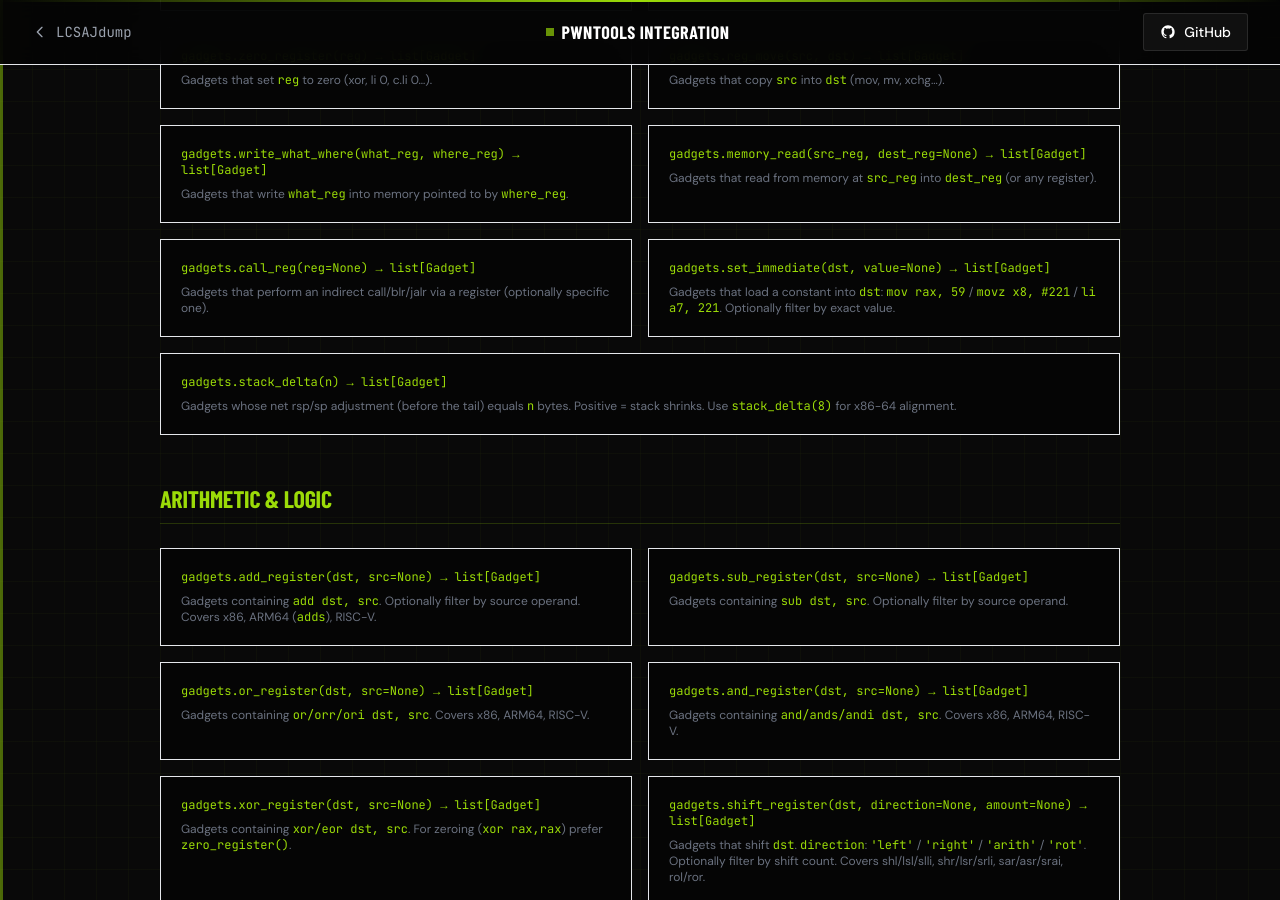
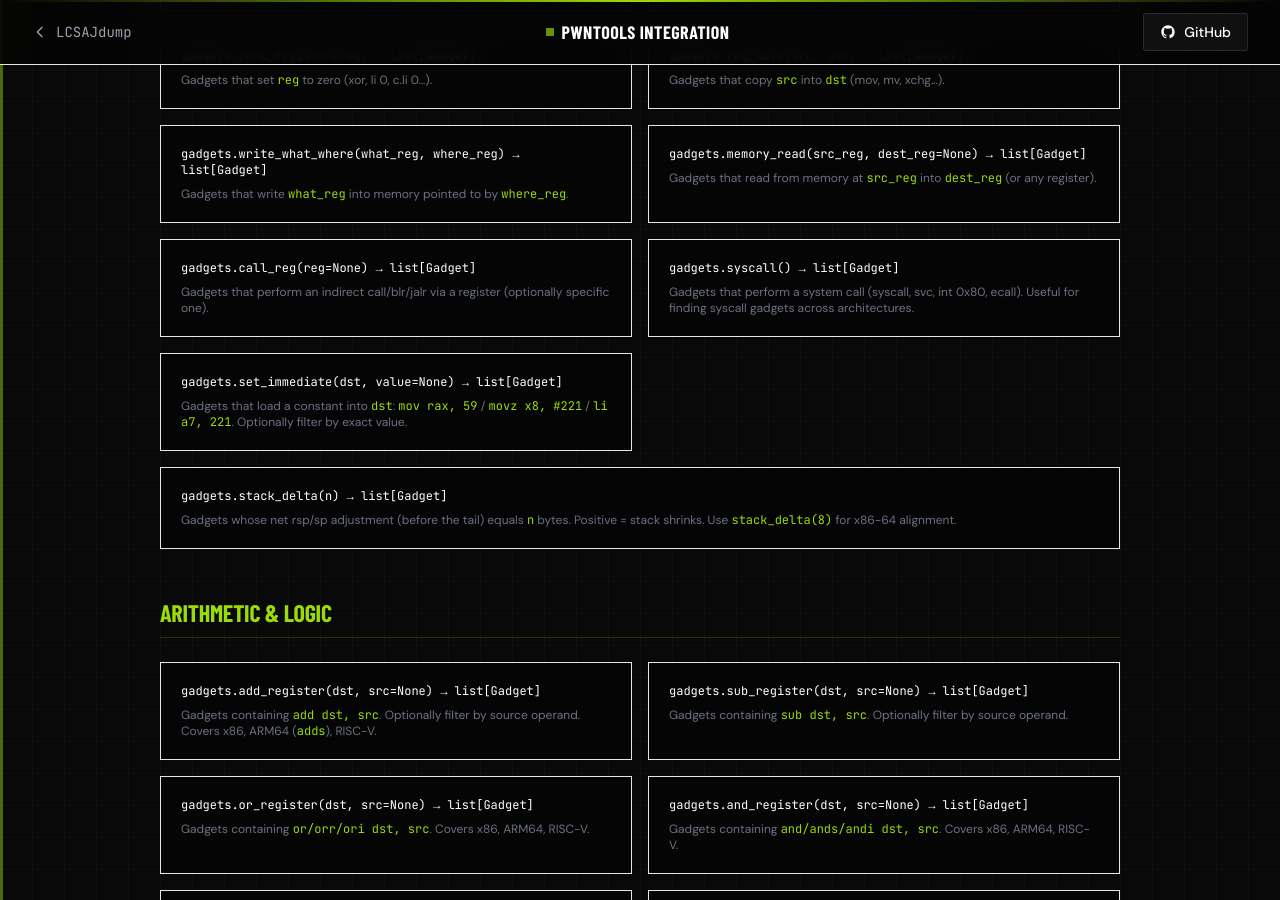
Before and after one commit to Chris1sFlaggin/Chris1sFlaggin.github.io, a Jekyll site: the page LCSAJdump/pwntools/index.html, which Jekyll copies as it is, in a window 1280 px wide and 900 px high, scrolled down 4763 px. Built offline with Jekyll 4.4.1, drawn with Linux system fonts in a browser that asks for light colours; nearby versions of some CDN libraries; some web fonts are replaced; some of the changed text lies outside the part shown.

```diff
--- a/LCSAJdump/pwntools/index.html
+++ b/LCSAJdump/pwntools/index.html
@@ -226,7 +226,7 @@
                         Available
                     </span>
                     <span class="px-3 py-1 bg-white/5 border border-white/10 text-sm text-gray-400 font-mono sharp">x86_64 · ARM64 · RISC-V64</span>
-                    <span class="px-3 py-1 bg-white/5 border border-white/10 text-sm text-gray-400 font-mono sharp">22 public methods</span>
+                    <span class="px-3 py-1 bg-white/5 border border-white/10 text-sm text-gray-400 font-mono sharp">23 public methods</span>
                 </div>
             </div>
         </div>
@@ -384,7 +384,7 @@
             <div class="bg-black border-l-2 border-primary/50 border-y border-r border-white/10 sharp p-6 mb-4 flex flex-col">
               <div class="flex flex-col md:flex-row md:items-center justify-between gap-4 mb-4 pb-4 border-b border-white/5">
                 <h4 class="font-mono text-lg text-white">
-                                <span class="text-gray-500">gadgets.</span><span class="text-primary font-bold">find</span><span class="text-gray-400">(pattern)</span>
+                  <span class="text-gray-500">gadgets.</span><span class="text-white font-bold">find</span><span class="text-gray-400">(pattern)</span>
                 </h4>
                             <div class="flex items-center gap-2 text-xs font-mono">
                                 <span class="text-gray-500">Returns:</span>
@@ -403,7 +403,7 @@
             <div class="bg-black border-l-2 border-primary/50 border-y border-r border-white/10 sharp p-6 mb-4 flex flex-col">
               <div class="flex flex-col md:flex-row md:items-center justify-between gap-4 mb-4 pb-4 border-b border-white/5">
                 <h4 class="font-mono text-lg text-white">
-                                <span class="text-gray-500">gadgets.</span><span class="text-primary font-bold">best</span><span class="text-gray-400">(pattern)</span>
+                  <span class="text-gray-500">gadgets.</span><span class="text-white font-bold">best</span><span class="text-gray-400">(pattern)</span>
                 </h4>
                             <div class="flex items-center gap-2 text-xs font-mono">
                                 <span class="text-gray-500">Returns:</span>
@@ -421,7 +421,7 @@
             <div class="bg-black border-l-2 border-primary/50 border-y border-r border-white/10 sharp p-6 mb-4 flex flex-col">
               <div class="flex flex-col md:flex-row md:items-center justify-between gap-4 mb-4 pb-4 border-b border-white/5">
                 <h4 class="font-mono text-lg text-white">
-                                <span class="text-gray-500">gadgets.</span><span class="text-primary font-bold">address_in_range</span><span class="text-gray-400">(low, high)</span>
+                  <span class="text-gray-500">gadgets.</span><span class="text-white font-bold">address_in_range</span><span class="text-gray-400">(low, high)</span>
                 </h4>
                             <div class="flex items-center gap-2 text-xs font-mono">
                                 <span class="text-gray-500">Returns:</span>
@@ -440,7 +440,7 @@
             <div class="bg-black border-l-2 border-primary/50 border-y border-r border-white/10 sharp p-6 mb-4 flex flex-col">
               <div class="flex flex-col md:flex-row md:items-center justify-between gap-4 mb-4 pb-4 border-b border-white/5">
                 <h4 class="font-mono text-lg text-white">
-                                <span class="text-gray-500">gadgets.</span><span class="text-primary font-bold">sets_register</span><span class="text-gray-400">(reg)</span>
+                  <span class="text-gray-500">gadgets.</span><span class="text-white font-bold">sets_register</span><span class="text-gray-400">(reg)</span>
                 </h4>
                             <div class="flex items-center gap-2 text-xs font-mono">
                                 <span class="text-gray-500">Returns:</span>
@@ -458,7 +458,7 @@
             <div class="bg-black border-l-2 border-primary/50 border-y border-r border-white/10 sharp p-6 mb-4 flex flex-col">
               <div class="flex flex-col md:flex-row md:items-center justify-between gap-4 mb-4 pb-4 border-b border-white/5">
                 <h4 class="font-mono text-lg text-white">
-                                <span class="text-gray-500">gadgets.</span><span class="text-primary font-bold">loads_from_stack</span><span class="text-gray-400">(reg)</span>
+                  <span class="text-gray-500">gadgets.</span><span class="text-white font-bold">loads_from_stack</span><span class="text-gray-400">(reg)</span>
                 </h4>
                             <div class="flex items-center gap-2 text-xs font-mono">
                                 <span class="text-gray-500">Returns:</span>
@@ -476,7 +476,7 @@
             <div class="bg-black border-l-2 border-primary/50 border-y border-r border-white/10 sharp p-6 mb-4 flex flex-col">
               <div class="flex flex-col md:flex-row md:items-center justify-between gap-4 mb-4 pb-4 border-b border-white/5">
                 <h4 class="font-mono text-lg text-white">
-                                <span class="text-gray-500">gadgets.</span><span class="text-primary font-bold">no_clobber</span><span class="text-gray-400">(*regs)</span>
+                  <span class="text-gray-500">gadgets.</span><span class="text-white font-bold">no_clobber</span><span class="text-gray-400">(*regs)</span>
                 </h4>
                             <div class="flex items-center gap-2 text-xs font-mono">
                                 <span class="text-gray-500">Returns:</span>
@@ -497,7 +497,7 @@
             <div class="bg-black border-l-2 border-primary/50 border-y border-r border-white/10 sharp p-6 mb-4 flex flex-col">
               <div class="flex flex-col md:flex-row md:items-center justify-between gap-4 mb-4 pb-4 border-b border-white/5">
                 <h4 class="font-mono text-lg text-white">
-                                <span class="text-gray-500">gadgets.</span><span class="text-primary font-bold">trampolines</span><span class="text-gray-400">(mnem=None, pattern=None)</span>
+                  <span class="text-gray-500">gadgets.</span><span class="text-white font-bold">trampolines</span><span class="text-gray-400">(mnem=None, pattern=None)</span>
                 </h4>
                             <div class="flex items-center gap-2 text-xs font-mono">
                                 <span class="text-gray-500">Returns:</span>
@@ -520,47 +520,52 @@
                 <div class="grid grid-cols-1 md:grid-cols-2 gap-4">
 
             <div class="bg-darker border border-white/8 sharp p-5 flex flex-col h-full hover:border-primary/30 transition-colors">
-                        <code class="text-primary font-mono text-xs block mb-2">gadgets.pop_chain(*regs) → list[Gadget]</code>
+              <code class="text-white font-mono text-xs block mb-2">gadgets.pop_chain(*regs) → list[Gadget]</code>
                         <p class="text-xs text-gray-500">Gadgets that pop a specific register sequence from the stack. <code class="text-primary font-mono">pop_chain('rdi')</code> finds <code class="text-primary font-mono">pop rdi; ret</code>.</p>
                     </div>
 
             <div class="bg-darker border border-white/8 sharp p-5 flex flex-col h-full hover:border-primary/30 transition-colors">
-                        <code class="text-primary font-mono text-xs block mb-2">gadgets.pivot_gadgets() → list[Gadget]</code>
+              <code class="text-white font-mono text-xs block mb-2">gadgets.pivot_gadgets() → list[Gadget]</code>
                         <p class="text-xs text-gray-500">Stack pivot gadgets — redirects rsp/sp to attacker-controlled data. See the <a href="#pivot" class="text-primary hover:underline">Stack Pivot</a> section for category breakdown.</p>
                     </div>
 
             <div class="bg-darker border border-white/8 sharp p-5 flex flex-col h-full hover:border-primary/30 transition-colors">
-                        <code class="text-primary font-mono text-xs block mb-2">gadgets.zero_register(reg) → list[Gadget]</code>
+              <code class="text-white font-mono text-xs block mb-2">gadgets.zero_register(reg) → list[Gadget]</code>
                         <p class="text-xs text-gray-500">Gadgets that set <code class="text-primary font-mono">reg</code> to zero (xor, li 0, c.li 0…).</p>
                     </div>
 
             <div class="bg-darker border border-white/8 sharp p-5 flex flex-col h-full hover:border-primary/30 transition-colors">
-                        <code class="text-primary font-mono text-xs block mb-2">gadgets.reg_move(src, dst) → list[Gadget]</code>
+              <code class="text-white font-mono text-xs block mb-2">gadgets.reg_move(src, dst) → list[Gadget]</code>
                         <p class="text-xs text-gray-500">Gadgets that copy <code class="text-primary font-mono">src</code> into <code class="text-primary font-mono">dst</code> (mov, mv, xchg…).</p>
                     </div>
 
             <div class="bg-darker border border-white/8 sharp p-5 flex flex-col h-full hover:border-primary/30 transition-colors">
-                        <code class="text-primary font-mono text-xs block mb-2">gadgets.write_what_where(what_reg, where_reg) → list[Gadget]</code>
+              <code class="text-white font-mono text-xs block mb-2">gadgets.write_what_where(what_reg, where_reg) → list[Gadget]</code>
                         <p class="text-xs text-gray-500">Gadgets that write <code class="text-primary font-mono">what_reg</code> into memory pointed to by <code class="text-primary font-mono">where_reg</code>.</p>
                     </div>
 
             <div class="bg-darker border border-white/8 sharp p-5 flex flex-col h-full hover:border-primary/30 transition-colors">
-                        <code class="text-primary font-mono text-xs block mb-2">gadgets.memory_read(src_reg, dest_reg=None) → list[Gadget]</code>
+              <code class="text-white font-mono text-xs block mb-2">gadgets.memory_read(src_reg, dest_reg=None) → list[Gadget]</code>
                         <p class="text-xs text-gray-500">Gadgets that read from memory at <code class="text-primary font-mono">src_reg</code> into <code class="text-primary font-mono">dest_reg</code> (or any register).</p>
                     </div>
 
             <div class="bg-darker border border-white/8 sharp p-5 flex flex-col h-full hover:border-primary/30 transition-colors">
-                        <code class="text-primary font-mono text-xs block mb-2">gadgets.call_reg(reg=None) → list[Gadget]</code>
+              <code class="text-white font-mono text-xs block mb-2">gadgets.call_reg(reg=None) → list[Gadget]</code>
               <p class="text-xs text-gray-500">Gadgets that perform an indirect call/blr/jalr via a register (optionally specific one).</p>
             </div>
 
             <div class="bg-darker border border-white/8 sharp p-5 flex flex-col h-full hover:border-primary/30 transition-colors">
-                        <code class="text-primary font-mono text-xs block mb-2">gadgets.set_immediate(dst, value=None) → list[Gadget]</code>
+              <code class="text-white font-mono text-xs block mb-2">gadgets.syscall() → list[Gadget]</code>
+              <p class="text-xs text-gray-500">Gadgets that perform a system call (syscall, svc, int 0x80, ecall). Useful for finding syscall gadgets across architectures.</p>
+            </div>
+
+            <div class="bg-darker border border-white/8 sharp p-5 flex flex-col h-full hover:border-primary/30 transition-colors">
+              <code class="text-white font-mono text-xs block mb-2">gadgets.set_immediate(dst, value=None) → list[Gadget]</code>
                         <p class="text-xs text-gray-500">Gadgets that load a constant into <code class="text-primary font-mono">dst</code>: <code class="text-primary font-mono">mov rax, 59</code> / <code class="text-primary font-mono">movz x8, #221</code> / <code class="text-primary font-mono">li a7, 221</code>. Optionally filter by exact value.</p>
                     </div>
 
             <div class="bg-darker border border-white/8 sharp p-5 flex flex-col h-full hover:border-primary/30 transition-colors md:col-span-2">
-                        <code class="text-primary font-mono text-xs block mb-2">gadgets.stack_delta(n) → list[Gadget]</code>
+              <code class="text-white font-mono text-xs block mb-2">gadgets.stack_delta(n) → list[Gadget]</code>
                         <p class="text-xs text-gray-500">Gadgets whose net rsp/sp adjustment (before the tail) equals <code class="text-primary font-mono">n</code> bytes. Positive = stack shrinks. Use <code class="text-primary font-mono">stack_delta(8)</code> for x86-64 alignment.</p>
                     </div>
                 </div>
@@ -571,32 +576,32 @@
                 <div class="grid grid-cols-1 md:grid-cols-2 gap-4">
 
             <div class="bg-darker border border-white/8 sharp p-5 flex flex-col h-full hover:border-primary/30 transition-colors">
-                        <code class="text-primary font-mono text-xs block mb-2">gadgets.add_register(dst, src=None) → list[Gadget]</code>
+              <code class="text-white font-mono text-xs block mb-2">gadgets.add_register(dst, src=None) → list[Gadget]</code>
                         <p class="text-xs text-gray-500">Gadgets containing <code class="text-primary font-mono">add dst, src</code>. Optionally filter by source operand. Covers x86, ARM64 (<code class="text-primary font-mono">adds</code>), RISC-V.</p>
                     </div>
 
             <div class="bg-darker border border-white/8 sharp p-5 flex flex-col h-full hover:border-primary/30 transition-colors">
-                        <code class="text-primary font-mono text-xs block mb-2">gadgets.sub_register(dst, src=None) → list[Gadget]</code>
+              <code class="text-white font-mono text-xs block mb-2">gadgets.sub_register(dst, src=None) → list[Gadget]</code>
                         <p class="text-xs text-gray-500">Gadgets containing <code class="text-primary font-mono">sub dst, src</code>. Optionally filter by source operand.</p>
                     </div>
 
             <div class="bg-darker border border-white/8 sharp p-5 flex flex-col h-full hover:border-primary/30 transition-colors">
-                        <code class="text-primary font-mono text-xs block mb-2">gadgets.or_register(dst, src=None) → list[Gadget]</code>
+              <code class="text-white font-mono text-xs block mb-2">gadgets.or_register(dst, src=None) → list[Gadget]</code>
                         <p class="text-xs text-gray-500">Gadgets containing <code class="text-primary font-mono">or/orr/ori dst, src</code>. Covers x86, ARM64, RISC-V.</p>
                     </div>
 
             <div class="bg-darker border border-white/8 sharp p-5 flex flex-col h-full hover:border-primary/30 transition-colors">
-                        <code class="text-primary font-mono text-xs block mb-2">gadgets.and_register(dst, src=None) → list[Gadget]</code>
+              <code class="text-white font-mono text-xs block mb-2">gadgets.and_register(dst, src=None) → list[Gadget]</code>
                         <p class="text-xs text-gray-500">Gadgets containing <code class="text-primary font-mono">and/ands/andi dst, src</code>. Covers x86, ARM64, RISC-V.</p>
                     </div>
 
             <div class="bg-darker border border-white/8 sharp p-5 flex flex-col h-full hover:border-primary/30 transition-colors">
-                        <code class="text-primary font-mono text-xs block mb-2">gadgets.xor_register(dst, src=None) → list[Gadget]</code>
+              <code class="text-white font-mono text-xs block mb-2">gadgets.xor_register(dst, src=None) → list[Gadget]</code>
                         <p class="text-xs text-gray-500">Gadgets containing <code class="text-primary font-mono">xor/eor dst, src</code>. For zeroing (<code class="text-primary font-mono">xor rax,rax</code>) prefer <code class="text-primary font-mono">zero_register()</code>.</p>
                     </div>
 
             <div class="bg-darker border border-white/8 sharp p-5 flex flex-col h-full hover:border-primary/30 transition-colors">
-                        <code class="text-primary font-mono text-xs block mb-2">gadgets.shift_register(dst, direction=None, amount=None) → list[Gadget]</code>
+              <code class="text-white font-mono text-xs block mb-2">gadgets.shift_register(dst, direction=None, amount=None) → list[Gadget]</code>
                         <p class="text-xs text-gray-500">Gadgets that shift <code class="text-primary font-mono">dst</code>. <code class="text-primary font-mono">direction</code>: <code class="text-primary font-mono">'left'</code> / <code class="text-primary font-mono">'right'</code> / <code class="text-primary font-mono">'arith'</code> / <code class="text-primary font-mono">'rot'</code>. Optionally filter by shift count. Covers shl/lsl/slli, shr/lsr/srli, sar/asr/srai, rol/ror.</p>
                     </div>
 
@@ -609,7 +614,7 @@
             <div class="bg-black border-l-2 border-primary/50 border-y border-r border-white/10 sharp p-6 mb-4 flex flex-col">
               <div class="flex flex-col md:flex-row md:items-center justify-between gap-4 mb-4 pb-4 border-b border-white/5">
                 <h4 class="font-mono text-lg text-white">
-                                <span class="text-gray-500">gadgets.</span><span class="text-primary font-bold">find_chain</span><span class="text-gray-400">(start, end, max_depth=5)</span>
+                  <span class="text-gray-500">gadgets.</span><span class="text-white font-bold">find_chain</span><span class="text-gray-400">(start, end, max_depth=5)</span>
                 </h4>
                             <div class="flex items-center gap-2 text-xs font-mono">
                                 <span class="text-gray-500">Returns:</span>
@@ -627,40 +632,40 @@
                 <h3 class="font-display text-2xl text-primary uppercase mb-6 border-b border-primary/20 pb-2">Gadget Properties</h3>
                 <div class="grid grid-cols-1 md:grid-cols-2 lg:grid-cols-3 gap-4">
                     <div class="bg-darker border border-white/8 sharp p-4 flex flex-col h-full hover:border-primary/30 transition-colors">
-                        <code class="text-primary font-mono text-xs block mb-1">gadget.address → int</code>
+                        <code class="text-white font-mono text-xs block mb-1">gadget.address → int</code>
                         <p class="text-xs text-gray-500">Primary address of the gadget.</p>
                     </div>
                     <div class="bg-darker border border-white/8 sharp p-4 flex flex-col h-full hover:border-primary/30 transition-colors">
-                        <code class="text-primary font-mono text-xs block mb-1">gadget.all_addresses → list[int]</code>
+                        <code class="text-white font-mono text-xs block mb-1">gadget.all_addresses → list[int]</code>
                         <p class="text-xs text-gray-500">Primary address + all duplicate entry points.</p>
                     </div>
                     <div class="bg-darker border border-white/8 sharp p-4 flex flex-col h-full hover:border-primary/30 transition-colors">
-                        <code class="text-primary font-mono text-xs block mb-1">gadget.is_trampoline → bool</code>
+                        <code class="text-white font-mono text-xs block mb-1">gadget.is_trampoline → bool</code>
                         <p class="text-xs text-gray-500">True if the tail is an indirect jump/call via register.</p>
                     </div>
                     <div class="bg-darker border border-white/8 sharp p-4 flex flex-col h-full hover:border-primary/30 transition-colors">
-                        <code class="text-primary font-mono text-xs block mb-1">gadget.trampoline_target → str | None</code>
+                        <code class="text-white font-mono text-xs block mb-1">gadget.trampoline_target → str | None</code>
                         <p class="text-xs text-gray-500">Register name dispatched to (e.g. <code class="text-primary font-mono">'rax'</code>, <code class="text-primary font-mono">'x22'</code>).</p>
                     </div>
                     <div class="bg-darker border border-white/8 sharp p-4 flex flex-col h-full hover:border-primary/30 transition-colors">
-                        <code class="text-primary font-mono text-xs block mb-1">gadget.is_chained → bool</code>
+                        <code class="text-white font-mono text-xs block mb-1">gadget.is_chained → bool</code>
                         <p class="text-xs text-gray-500">True if the gadget targets another known gadget in the collection.</p>
                     </div>
                     <div class="bg-darker border border-white/8 sharp p-4 flex flex-col h-full hover:border-primary/30 transition-colors">
-                        <code class="text-primary font-mono text-xs block mb-1">gadget.target_gadget → Gadget | None</code>
+                        <code class="text-white font-mono text-xs block mb-1">gadget.target_gadget → Gadget | None</code>
                         <p class="text-xs text-gray-500">The Gadget object this gadget dispatches to, if any.</p>
                     </div>
                     <div class="bg-darker border border-white/8 sharp p-4 flex flex-col h-full hover:border-primary/30 transition-colors">
-                        <code class="text-primary font-mono text-xs block mb-1">gadget.clobbered_registers() → set[str]</code>
+                        <code class="text-white font-mono text-xs block mb-1">gadget.clobbered_registers() → set[str]</code>
                         <p class="text-xs text-gray-500">Set of registers written by this gadget.</p>
                     </div>
 
                     <div class="bg-darker border border-white/8 sharp p-4 flex flex-col h-full hover:border-primary/30 transition-colors">
-                        <code class="text-primary font-mono text-xs block mb-1">gadget.entry_points() → list[int]</code>
+                        <code class="text-white font-mono text-xs block mb-1">gadget.entry_points() → list[int]</code>
                         <p class="text-xs text-gray-500">All valid mid-gadget entry addresses (after harmless prologue instructions).</p>
                     </div>
                     <div class="bg-darker border border-white/8 sharp p-4 flex flex-col h-full hover:border-primary/30 transition-colors">
-                        <code class="text-primary font-mono text-xs block mb-1">gadget.chains_to(other) → bool</code>
+                        <code class="text-white font-mono text-xs block mb-1">gadget.chains_to(other) → bool</code>
                         <p class="text-xs text-gray-500">True if this gadget's tail transfers control to <code class="text-primary font-mono">other</code>.</p>
                     </div>
                 </div>
@@ -670,19 +675,19 @@
                 <h3 class="font-display text-2xl text-primary uppercase mb-6 border-b border-primary/20 pb-2">Iteration</h3>
                 <div class="grid grid-cols-1 md:grid-cols-2 gap-4">
                     <div class="bg-darker border border-white/8 sharp p-4 flex flex-col h-full hover:border-primary/30 transition-colors">
-                        <code class="text-primary font-mono text-xs block mb-1">gadgets.all() → list[Gadget]</code>
+                        <code class="text-white font-mono text-xs block mb-1">gadgets.all() → list[Gadget]</code>
                         <p class="text-xs text-gray-500">All gadgets (sequential + jump-based).</p>
                     </div>
                     <div class="bg-darker border border-white/8 sharp p-4 flex flex-col h-full hover:border-primary/30 transition-colors">
-                        <code class="text-primary font-mono text-xs block mb-1">gadgets.sequential() → list[Gadget]</code>
+                        <code class="text-white font-mono text-xs block mb-1">gadgets.sequential() → list[Gadget]</code>
                         <p class="text-xs text-gray-500">Only ret-terminated gadgets.</p>
                     </div>
                     <div class="bg-darker border border-white/8 sharp p-4 flex flex-col h-full hover:border-primary/30 transition-colors">
-                        <code class="text-primary font-mono text-xs block mb-1">gadgets.jump_based() → list[Gadget]</code>
+                        <code class="text-white font-mono text-xs block mb-1">gadgets.jump_based() → list[Gadget]</code>
                         <p class="text-xs text-gray-500">Only JOP-style gadgets (call/jmp/blr via register, bl imm, ecall…).</p>
                     </div>
                     <div class="bg-darker border border-white/8 sharp p-4 flex flex-col h-full hover:border-primary/30 transition-colors">
-                        <code class="text-primary font-mono text-xs block mb-1">gadgets.by_tag(tag) → list[Gadget]</code>
+                        <code class="text-white font-mono text-xs block mb-1">gadgets.by_tag(tag) → list[Gadget]</code>
                         <p class="text-xs text-gray-500">Filter by lcsajdump tag string (e.g. <code class="text-primary font-mono">'JOP'</code>, <code class="text-primary font-mono">'lcsaj'</code>).</p>
                     </div>
                 </div>
```
Also changed, not shown: LCSAJdump/gdb/index.html (+19 -0 lines), LCSAJdump/index.html (+33 -56 lines), LCSAJdump/ida/image_cab84b.png (added), LCSAJdump/ida/image_cabb6a.png (added). Lines whose indentation alone changed are shown as unchanged.
